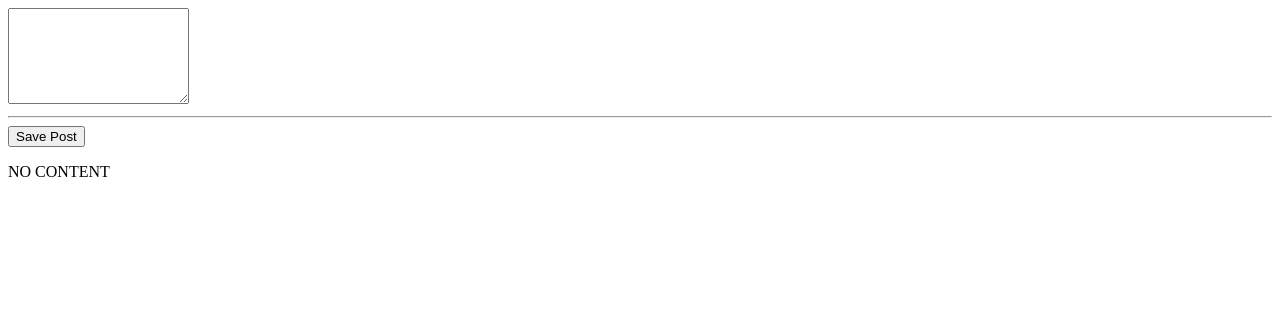
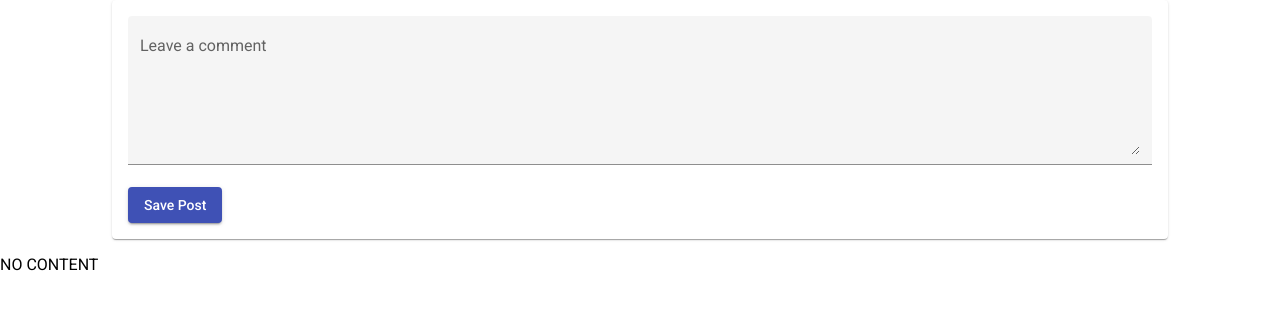
Before and after one commit to maurino72/mean-course, an Angular app: page / in a window 1280 px wide. Shown: the top 310 px of the page. Built offline with nearby package versions, Linux system fonts and the light colour scheme.

Commit message:
Adding Angular Material

```diff
--- a/angular.json
+++ b/angular.json
@@ -24,6 +24,7 @@
               "src/assets"
             ],
             "styles": [
+              "./node_modules/@angular/material/prebuilt-themes/indigo-pink.css",
               "src/styles.css"
             ],
             "scripts": []
@@ -87,6 +88,7 @@
               "src/assets"
             ],
             "styles": [
+              "./node_modules/@angular/material/prebuilt-themes/indigo-pink.css",
               "src/styles.css"
             ],
             "scripts": []
--- a/package.json
+++ b/package.json
@@ -12,10 +12,12 @@
   "private": true,
   "dependencies": {
     "@angular/animations": "~11.2.1",
+    "@angular/cdk": "^11.2.13",
     "@angular/common": "~11.2.1",
     "@angular/compiler": "~11.2.1",
     "@angular/core": "~11.2.1",
     "@angular/forms": "~11.2.1",
+    "@angular/material": "^11.2.13",
     "@angular/platform-browser": "~11.2.1",
     "@angular/platform-browser-dynamic": "~11.2.1",
     "@angular/router": "~11.2.1",
--- /dev/null
+++ b/src/app/components/posts/post-create/post-create.component.css
@@ -0,0 +1,9 @@
+mat-card {
+  width: 80%;
+  margin: auto;
+}
+
+textarea,
+mat-form-field {
+  width: 100%;
+}
--- a/src/app/components/posts/post-create/post-create.component.html
+++ b/src/app/components/posts/post-create/post-create.component.html
@@ -1,5 +1,12 @@
-<textarea rows="6" [(ngModel)]="enteredValue"></textarea>
-<hr />
-<button (click)="onAddPost()">Save Post</button>
+<mat-card>
+  <mat-form-field class="example-full-width" appearance="fill">
+    <mat-label>Leave a comment</mat-label>
+    <textarea rows="6" matInput [(ngModel)]="enteredValue"></textarea>
+  </mat-form-field>
+
+  <button mat-raised-button color="primary" (click)="onAddPost()">
+    Save Post
+  </button>
+</mat-card>
 
 <p>{{ newPost }}</p>
--- a/src/app/components/posts/post-create/post-create.component.ts
+++ b/src/app/components/posts/post-create/post-create.component.ts
@@ -3,6 +3,7 @@
 @Component({
   selector: 'app-post-create',
   templateUrl: './post-create.component.html',
+  styleUrls: ['./post-create.component.css'],
 })
 export class PostCreateComponent {
   enteredValue = '';
--- a/src/index.html
+++ b/src/index.html
@@ -6,6 +6,9 @@
   <base href="/">
   <meta name="viewport" content="width=device-width, initial-scale=1">
   <link rel="icon" type="image/x-icon" href="favicon.ico">
+  <link rel="preconnect" href="https://fonts.gstatic.com">
+  <link href="https://fonts.googleapis.com/css2?family=Roboto:wght@300;400;500&display=swap" rel="stylesheet">
+  <link href="https://fonts.googleapis.com/icon?family=Material+Icons" rel="stylesheet">
 </head>
 <body>
   <app-root></app-root>
--- a/src/styles.css
+++ b/src/styles.css
@@ -1 +1,4 @@
 /* You can add global styles to this file, and also import other style files */
+
+html, body { height: 100%; }
+body { margin: 0; font-family: Roboto, "Helvetica Neue", sans-serif; }
```
Also changed, not shown: src/app/app.module.ts (+12 -1 lines), 1 other file (tests, documents, lock files or other folders).
